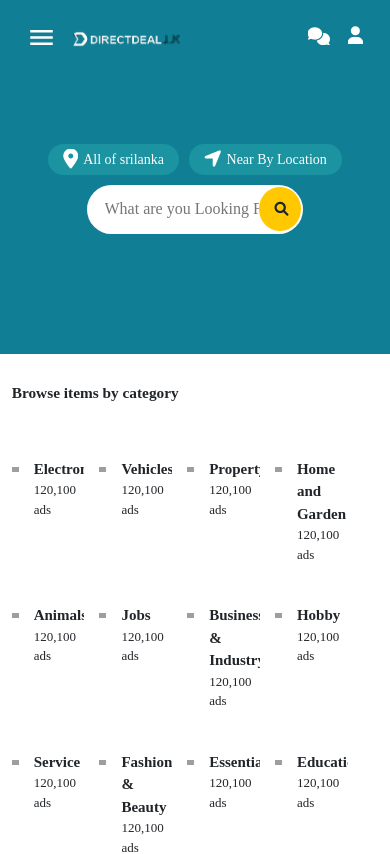
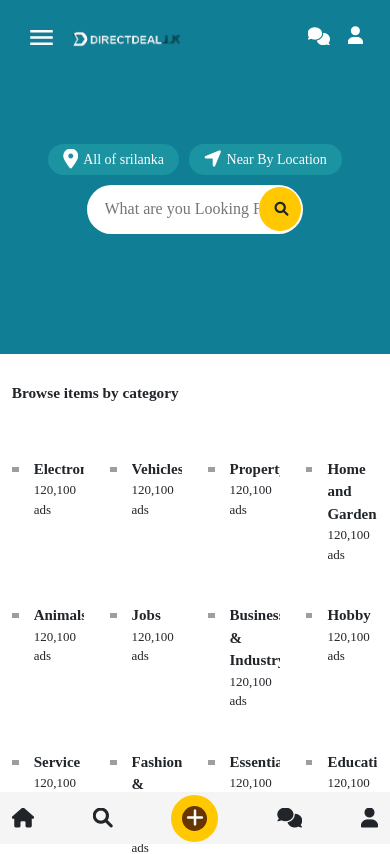
Before and after one commit to AvishkaN/DirectdealsWeb, a React (Create React App) app: page / in a window 390 px wide. Shown: the top 854 px of the page. Built offline with nearby package versions, Linux system fonts and the light colour scheme; grey boxes are pictures that could not be loaded; a web font is replaced by a local one.

Commit message:
done mobile bottom nav

```diff
--- a/src/App.js
+++ b/src/App.js
@@ -13,6 +13,7 @@ import StorePageMobileNav from './Components/Overlay/StoreMobilePageNav/StorePag
 // import Login from './Pages/Login/Login';
 // import MobielNavBar from './Components/Nav/MobileNavBar/MobielNavBar';
 import Footer from './Components/Footer/Footer';
+import Test from './Components/Test/Test';
 
 
 // import RegisterPage from './Pages/Register/Register';
@@ -24,6 +25,7 @@ import { selectClicks, ShowMobileNavFN } from './Redux/slices/clickSlice';
 import { useEffect } from 'react';
 import { useDispatch } from 'react-redux';
 import MobileNav from './Components/Overlay/MobileNav/MobileNav';
+import BottomMobile from './Components/BottomMobile/BottomMobile';
 
 
 
@@ -81,6 +83,9 @@ function App() {
                                         <div className="">
                                           window width  {document.documentElement.clientWidth}
                                         </div>
+                                        <BottomMobile></BottomMobile>
+
+                                      {/* <Test></Test> */}
                                       <Footer className='mt-6'></Footer>
 
                                       </>
@@ -100,6 +105,7 @@ function App() {
 
 
                                           <StorePageMobileNav  ShowstoreMobileNav={clicks.storeMobileNav} ></StorePageMobileNav>
+                                          <BottomMobile></BottomMobile>
 
                                       </>
                                     } />
@@ -196,30 +202,11 @@ const DIV=styled.div`
       position: relative;
 
       .app-content{
+
         width: var(--nav-footer-width);
+
         margin: 0 auto;
       }
-
-      .mobile-navv{
-          transition: all .2s;
-
-          position: fixed;
-          top: 0;
-          left: 0;
-
-          @media(max-width:600px){
-                      width: 48% !important;
-          }
-          @media(max-width:437px){
-                      width: 60% !important;
-          }
-          @media(max-width:345px){
-                      width: 70% !important;
-          }
-
-
-        }
-
 
 
 
--- /dev/null
+++ b/src/Components/BottomMobile/BottomMobile.js
@@ -0,0 +1,41 @@
+import styled from 'styled-components';
+import BottomMobileComp from './BottomMobileComp';
+
+
+
+function BottomMobile({className=""}) {
+  return (
+    <DIV className={`${className}`}>
+        <div className="BottomMobile-wrapper">
+
+               <BottomMobileComp></BottomMobileComp>
+
+        </div>
+    </DIV>
+  );
+}
+
+
+const DIV=styled.div`
+        width: 100%;
+        position:fixed;
+        bottom:0;
+        background-color: #f5f5f5;
+        display: none;
+
+        @media(max-width:600px){
+                      display: flex;
+        }
+
+
+
+
+        .BottomMobile-wrapper{
+            width:var(--page-content-width);
+            margin-left: auto;
+            margin-right: auto;
+        }
+
+`;
+
+export default BottomMobile;
--- /dev/null
+++ b/src/Components/BottomMobile/BottomMobileComp.js
@@ -0,0 +1,69 @@
+import styled from 'styled-components';
+
+
+
+function BottomMobileComp({className=""}) {
+  return (
+    <DIV className={`${className}`}>
+         <div className="BottomMobileComp-wrapper display-flex  justify-content-between align-item-center   pb-1 pt-1 ">
+                    <i className="fas fa-home  font-2" aria-hidden="true" />
+                    <i className="fas fa-search  font-2" aria-hidden="true" />
+
+                     <div className="plus-button-background   ">
+                            <i className="fas fa-plus  font-2 plus-button" aria-hidden="true" />
+                    </div>
+
+                    <i className="fas fa-comments  font-2" aria-hidden="true" />
+                    <i className="fas fa-user  font-2" aria-hidden="true" />
+         </div>
+
+    </DIV>
+  );
+}
+
+
+const DIV=styled.div`
+    width: 100%;
+    /* height:24px; */
+
+    /* margin-top: var(--margin-top-fix-nav);  */  /*only BottomMobileComp */
+
+    .BottomMobileComp-wrapper{
+      /* width: var(--BottomMobileComp-content-width);
+        margin-left: auto;
+        margin-right: auto;  */
+
+
+
+        .plus-button-background{
+                 background-color: #ffc800;
+                width: 4.7rem;
+                height: 4.7rem;
+                border-radius: 50%;
+                display: flex;
+                justify-content: center;
+                align-items: center;
+                /* margin-bottom: 16px; */
+
+            .plus-button{
+                background-color: #673500;
+                width: 2.5rem;
+                height: 2.5rem;
+                border-radius: 50%;
+                color: white;
+                display: flex;
+                justify-content: center;
+                align-items: center;
+
+
+            }
+        }
+
+
+
+
+    }
+
+`;
+
+export default BottomMobileComp;
--- /dev/null
+++ b/src/Components/Test/Test.js
@@ -0,0 +1,126 @@
+import styled from 'styled-components';
+
+
+
+function BottomMobile({className=""}) {
+  return (
+    <DIV className={`${className}`}>
+
+
+        {/* <div className="content">
+          <ul>
+                    <li className="active"><a href="#"><i className="fas fa-home" /></a></li>
+                    <li><a href="#"><i className="fas fa-search" /></a></li>
+                    <li className="Round-fixed-li"><a href="#"><span><i className="fas fa-plus" /></span></a></li>
+                    <li><a href="#"><i className="fas fa-comments" /></a></li>
+                    <li><a href="#"><i className="fas fa-user" /></a></li>
+          </ul>
+        </div> */}
+
+            <div class="container">
+                  <div class="show-up">this needs to show up ALL 300 pixels high of it</div>
+            </div>
+
+    </DIV>
+  );
+}
+
+
+const DIV=styled.div`
+
+
+.container {
+  /* position: fixed;
+  top: 30px;
+  left: 50px; */
+  height: 30px;
+  width: 300px;
+  background: blue;
+}
+.outer {
+  overflow: hidden;
+}
+.inner {
+  position: absolute;
+}
+.show-up {
+  width: 100px;
+  height: 300px;
+  background: green;
+  position: relative;
+  margin-left: 20px;
+}
+
+
+    /* width: 100%;
+    position: fixed;
+    bottom: 0;
+    left: 0;
+    right: 0;
+
+
+    height: 50px;
+    z-index: 9;
+    background-color: #f5f5f5;
+    box-shadow: 0px -9px 14px 1px rgba(0,0,0,0.08);
+    -webkit-box-shadow: 0px -9px 14px 1px rgba(0,0,0,0.08);
+    -moz-box-shadow: 0px -9px 14px 1px rgba(0,0,0,0.08);
+    width: 100%;
+
+
+
+ .content{
+    width: 90%;
+    margin: auto;
+    height: 100%;
+}
+
+ .content ul{
+    display: flex;
+    justify-content: space-between;
+    height: 100%;
+    align-items: center;
+}
+
+ .content ul li a{
+    color: brown;
+}
+
+ .content ul li a i{
+    font-size: 19px;
+}
+
+
+ .content ul li.active a{
+    color: blue;
+    transition: all 258ms linear;
+}
+
+
+ .content ul .Round-fixed-li{
+    background-color: orange;
+    width: 60px;
+    height: 60px;
+    border-radius: 50%;
+    display: flex;
+    justify-content: center;
+    align-items: center;
+    margin-bottom: 16px;
+}
+
+ .content ul .Round-fixed-li a i{
+    background-color: orange;
+    width: 30px;
+    height: 30px;
+    border-radius: 50%;
+    color: yellow;
+    display: flex;
+    justify-content: center;
+    align-items: center;
+}
+
+ */
+
+`;
+
+export default BottomMobile;
--- a/src/Pages/Home/BrowseCollectionItemSection/BrowseAll.js
+++ b/src/Pages/Home/BrowseCollectionItemSection/BrowseAll.js
@@ -91,7 +91,7 @@ function BrowseAll({className=""}) {
 
                   <h3 className='fw-bold'>Browse items by category</h3>
 
-                  <div className="row gy-6 mt-4 ">
+                  <div className="row gy-6 mt-4 justify-content-between ">
                     {
                       browseAllCollectionData.map(collectionData=>(
                         <div className="col-3 cursor-p browse-item">
--- a/src/Pages/StorePage/StorePageComp.js
+++ b/src/Pages/StorePage/StorePageComp.js
@@ -13,6 +13,7 @@ import MenuIcon from '@mui/icons-material/Menu';
 import { BrowserRouter, Routes, Route, Link } from 'react-router-dom';
 import { setStoreMobileNav, ShowMobileNavFN } from '../../Redux/slices/clickSlice';
 import { useDispatch } from 'react-redux';
+
 import DummyTxtPage from '../../Components/Dummy/DummyTxtPage';
 
 const store={
--- a/src/index.css
+++ b/src/index.css
@@ -17,9 +17,7 @@
 
 
 html{
-    /* font-size: 6.25%;  1px --> 1rem */
-    /* font-size: 16px;   1px --> 1rem */
-    font-size: 62.5%;   /*16px --> 1rem */
+    font-size: 62.5%;   /*10px --> 1rem */
 }
 
 *{
```
